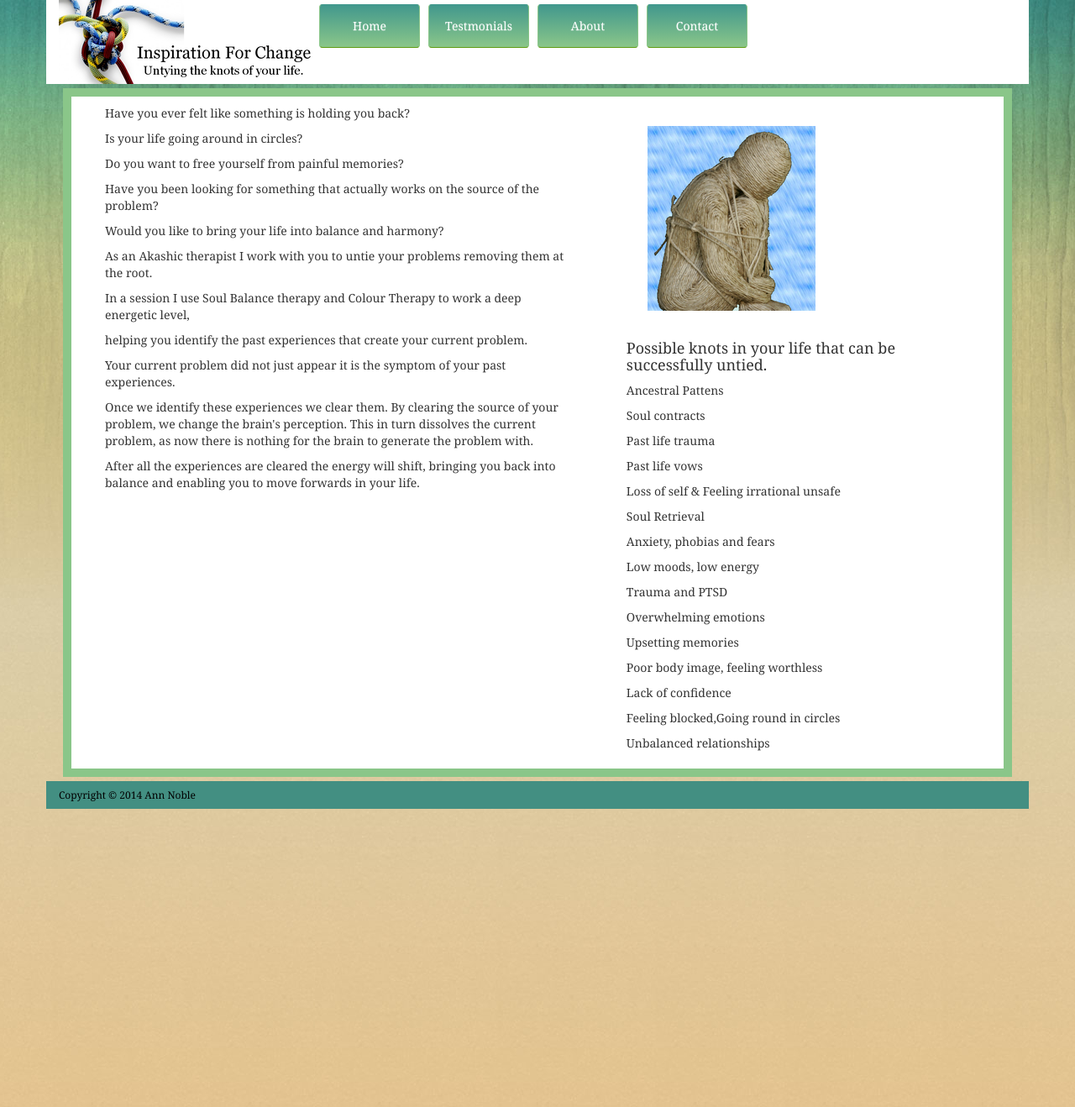
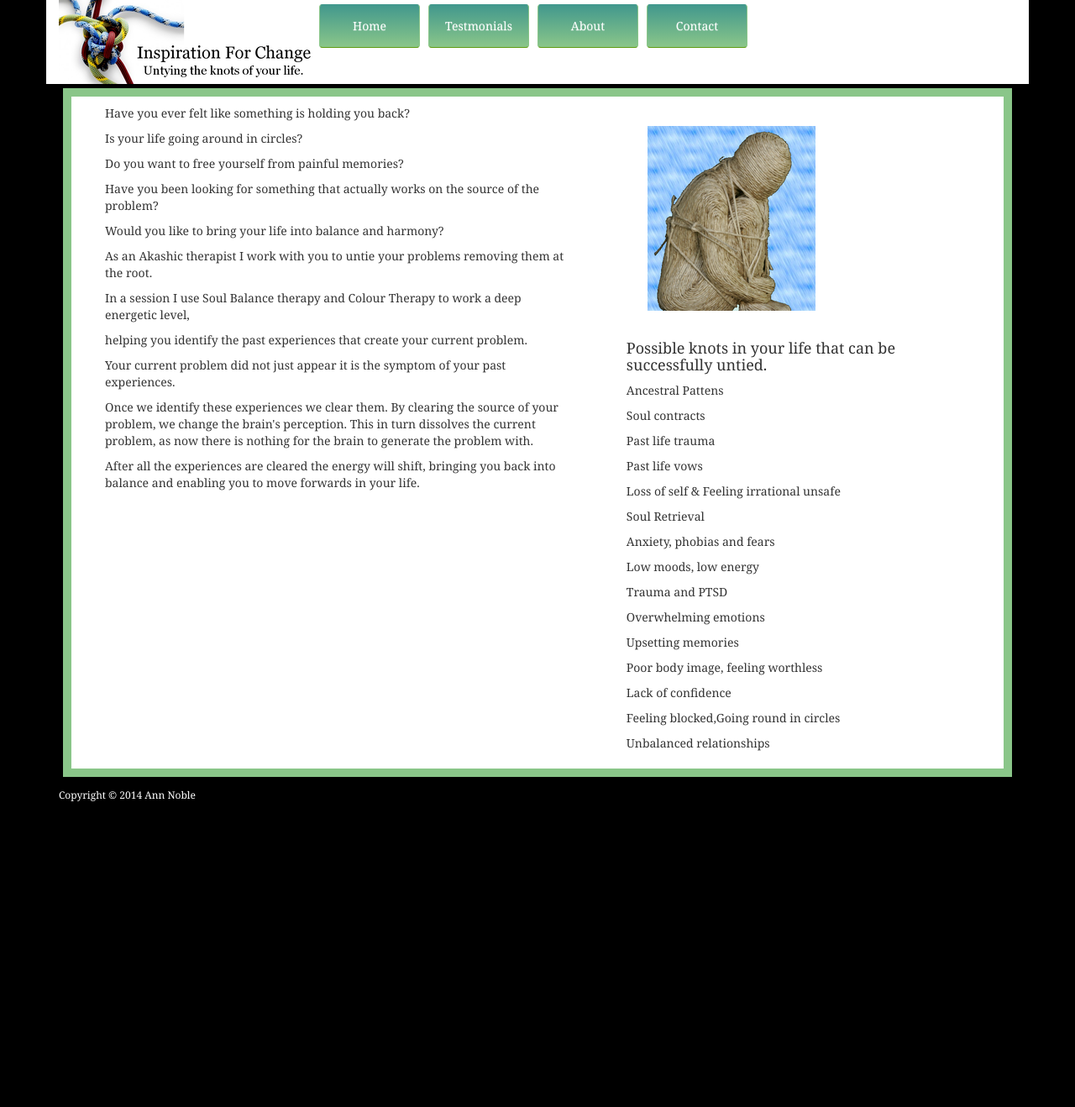
Before and after one commit to designerwebhosting/inspirationforchange, a Jekyll site: the page built from index.md, in a window 1280 px wide. Shown: the whole page at 84% size. Built offline with Jekyll 4.4.1, drawn with Linux system fonts in a browser that asks for light colours; nearby versions of some CDN libraries.

Commit message:
Update theme.css

```diff
--- a/css/theme.css
+++ b/css/theme.css
@@ -15,18 +15,18 @@ Notes:
    -------------------------------------- */
 
 body {
-	background: #ffb744;
-	background: url(../images/bg-pattern.jpg) repeat-x center top;
+	background: #000;
+
 	min-height: 1318px;
 }
 
 footer {
-	background: #438f82;
-	color: #000;
+	background: #000;
+	color: #fff;
 }
 
 #behind {
-	background-color: #fff;
+	background-color: #000;
 }
 
 #title h1 {
```
